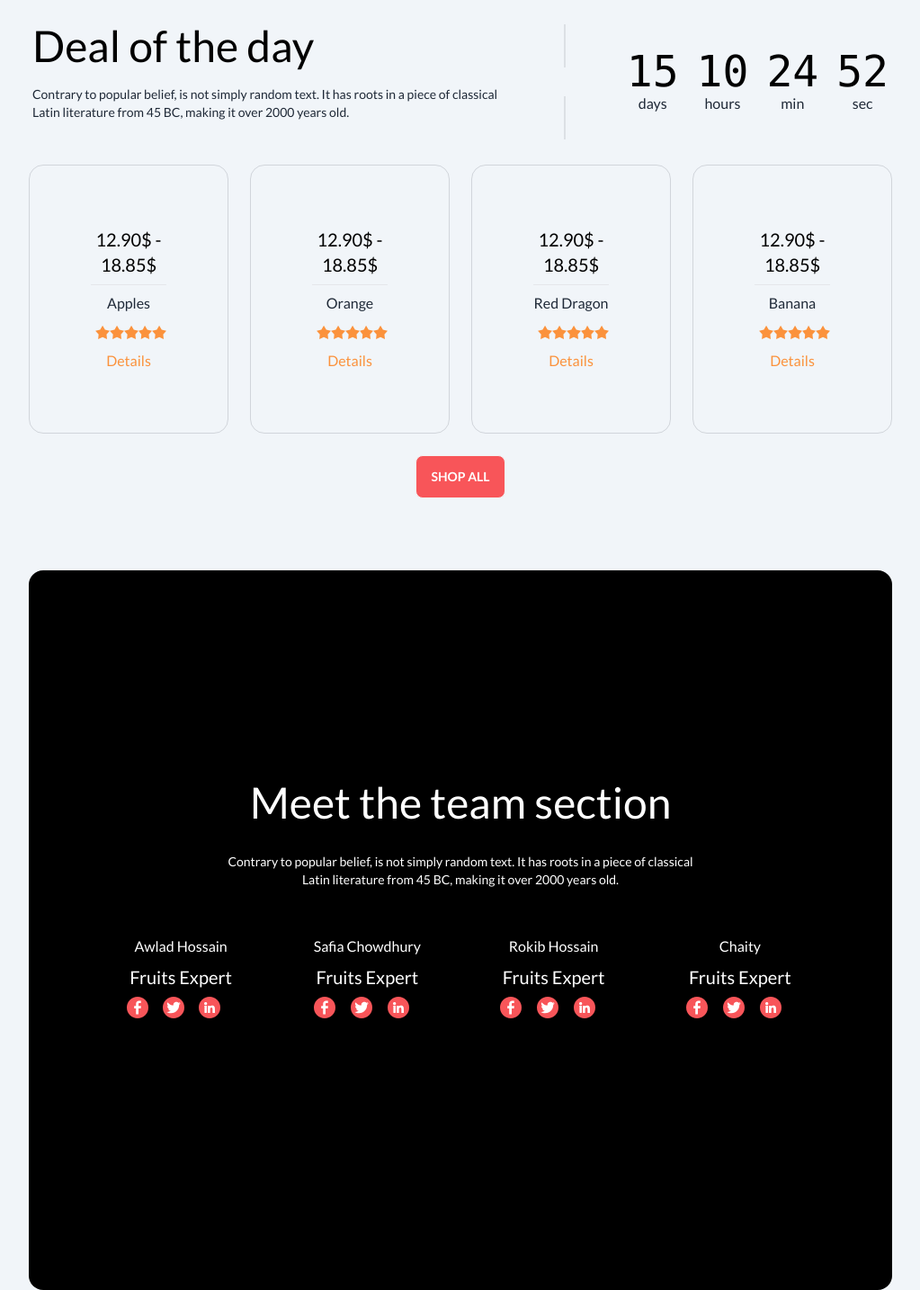
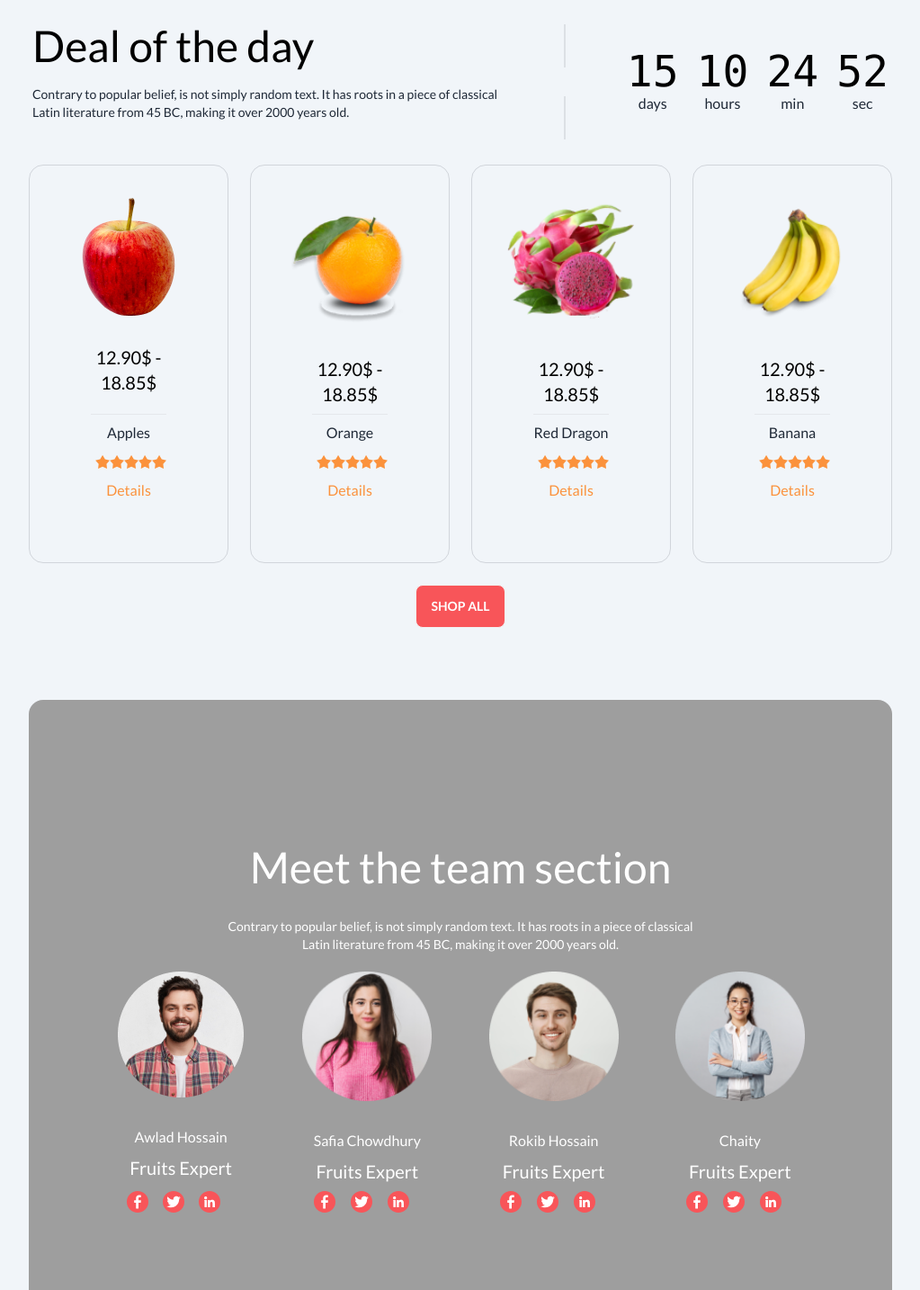
Before and after one commit to Minhajul79/fruit-burst, a plain HTML site: page index.html in a window 1280 px wide. Shown: the part 1013-2447 px from the top of the page at 90% size, without its empty margins (128-1151 px from the left). Drawn offline with nearby package versions, Linux system fonts and the light colour scheme; the site is published under a folder, as on GitHub Pages, so addresses that start at the root find nothing.

Commit message:
main section updated

```diff
--- a/index.html
+++ b/index.html
@@ -68,7 +68,7 @@
     <section>
       <div class="carousel w-full rounded-xl my-7">
         <div id="slide1" class="carousel-item relative w-full">
-          <div class="hero min-h-screen " style="background-image: url(/images/banner1.png);">
+          <div class="hero min-h-screen " style="background-image: url(./images/banner1.png);">
             <div class="hero-overlay bg-opacity-60"></div>
             <div class="hero-content text-center text-neutral-content">
               <div class="max-w-md">
@@ -84,7 +84,7 @@
           </div>
         </div>
         <div id="slide2" class="carousel-item relative w-full">
-          <div class="hero min-h-screen" style="background-image: url(/images/banner2.png);">
+          <div class="hero min-h-screen" style="background-image: url(./images/banner2.png);">
             <div class="hero-overlay bg-opacity-60"></div>
             <div class="hero-content text-center text-neutral-content">
               <div class="max-w-md">
@@ -100,7 +100,7 @@
           </div>
         </div>
         <div id="slide3" class="carousel-item relative w-full">
-          <div class="hero min-h-screen" style="background-image: url(/images/banner3.png);">
+          <div class="hero min-h-screen" style="background-image: url(./images/banner3.png);">
             <div class="hero-overlay bg-opacity-60"></div>
             <div class="hero-content text-center text-neutral-content">
               <div class="max-w-md">
@@ -116,7 +116,7 @@
           </div>
         </div>
         <div id="slide4" class="carousel-item relative w-full">
-          <div class="hero min-h-screen" style="background-image: url(/images/banner4.png);">
+          <div class="hero min-h-screen" style="background-image: url(./images/banner4.png);">
             <div class="hero-overlay bg-opacity-60"></div>
             <div class="hero-content text-center text-neutral-content">
               <div class="max-w-md">
@@ -181,7 +181,7 @@
       <div class="grid gap-6 grid-cols-1 md:grid-cols-2 lg:grid-cols-4 pt-6">
         <!-- first card -->
         <div class="card  p-9 border border-gray-300">
-          <figure><img class="w-30" src="/images/fruit6.png" alt="" /></figure>
+          <figure><img class="w-30" src="./images/fruit6.png" alt="" /></figure>
           <div class="card-body">
             <p class="text-center text-xl text-black">12.90$ - 18.85$</p>
             <hr>
@@ -208,7 +208,7 @@
               <div class="modal">
                 <div class="modal-box bg-white">
                   <div class="card  p-9 border border-gray-300">
-                    <figure><img class="w-36" src="/images/fruit6.png" alt="" /></figure>
+                    <figure><img class="w-36" src="./images/fruit6.png" alt="" /></figure>
                     <div class="card-body">
                       <h4 class="text-base text-center text-black">Apple</h4>
                       <p class="text-center text-xl ">Professional employees are there
@@ -242,7 +242,7 @@
         </div>
         <!-- 2nd card -->
         <div class="card  p-9 border border-gray-300">
-          <figure><img class="w-36" src="/images/fruit7.png" alt="" /></figure>
+          <figure><img class="w-36" src="./images/fruit7.png" alt="" /></figure>
           <div class="card-body">
             <p class="text-center text-xl text-black">12.90$ - 18.85$</p>
             <hr>
@@ -270,7 +270,7 @@
               <div class="modal">
                 <div class="modal-box bg-white">
                   <div class="card  p-9 border border-gray-300">
-                    <figure><img class="w-36" src="/images/fruit7.png" alt="Orange" /></figure>
+                    <figure><img class="w-36" src="./images/fruit7.png" alt="Orange" /></figure>
                     <div class="card-body">
                       <h4 class="text-base text-center text-black">Orange</h4>
                       <p class="text-center text-xl ">Professional employees are there
@@ -304,7 +304,7 @@
         </div>
         <!-- 3rd card -->
         <div class="card  p-9 border border-gray-300">
-          <figure><img class="w-36" src="/images/fruit8.png" alt="" /></figure>
+          <figure><img class="w-36" src="./images/fruit8.png" alt="" /></figure>
           <div class="card-body">
             <p class="text-center text-xl text-black">12.90$ - 18.85$</p>
             <hr>
@@ -330,7 +330,7 @@
               <div class="modal">
                 <div class="modal-box bg-white">
                   <div class="card  p-9 border border-gray-300">
-                    <figure><img class="w-36" src="/images/fruit8.png" alt="" /></figure>
+                    <figure><img class="w-36" src="./images/fruit8.png" alt="" /></figure>
                     <div class="card-body">
                       <h4 class="text-base text-center text-black">Red Dragon</h4>
                       <p class="text-center text-xl ">Professional employees are there
@@ -364,7 +364,7 @@
         </div>
         <!-- 4rt card -->
         <div class="card  p-9 border border-gray-300">
-          <figure><img class="w-36" src="/images/fruit9.png" alt="" /></figure>
+          <figure><img class="w-36" src="./images/fruit9.png" alt="" /></figure>
           <div class="card-body">
             <p class="text-center text-xl text-black">12.90$ - 18.85$</p>
             <hr>
@@ -384,13 +384,13 @@
             </div>
             <!-- The button to open modal -->
             <div class="text-center ">
-              <label for="my_modal_8" class="link link-hover text-orange-400 ">Details</label>
+              <label for="my_modal_9" class="link link-hover text-orange-400 ">Details</label>
 
-              <input type="checkbox" id="my_modal_8" class="modal-toggle" />
+              <input type="checkbox" id="my_modal_9" class="modal-toggle" />
               <div class="modal">
                 <div class="modal-box bg-white">
                   <div class="card  p-9 border border-gray-300">
-                    <figure><img class="w-36" src="/images/fruit9.png" alt="" /></figure>
+                    <figure><img class="w-36" src="./images/fruit9.png" alt="" /></figure>
                     <div class="card-body">
                       <h4 class="text-base text-center text-black">Banana</h4>
                       <p class="text-center text-xl ">Professional employees are there
@@ -414,8 +414,8 @@
                     </div>
                   </div>
                   <div class="modal-action">
-                    <label for="my_modal_8" class="btn">Close</label>
-                    <label for="my_modal_8" class="btn bg-orange-600">Buy Now</label>
+                    <label for="my_modal_9" class="btn">Close</label>
+                    <label for="my_modal_9" class="btn bg-orange-600">Buy Now</label>
                   </div>
                 </div>
               </div>
@@ -430,7 +430,7 @@
 
     <!-- meat section -->
 
-    <section class="hero min-h-screen mt-20 rounded-2xl bg-black " style="background-image: url(/images/team.png);">
+    <section class="hero min-h-screen mt-20 rounded-2xl bg-black " style="background-image: url(./images/team.png);">
       <div class="place-items-center">
         <div class="grid flex-grow h-20 card place-items-center ">
           <h3 class="text-white text-5xl">Meet the team section</h3>
@@ -446,7 +446,7 @@
         <div class="grid gap-6 grid-cols-1 md:grid-cols-2 lg:grid-cols-4 pt-6">
           <!-- first card -->
           <div class="card py-9 ">
-            <figure><img class="w-30" src="/images/member1.png" alt="" /></figure>
+            <figure><img class="w-30" src="./images/member1.png" alt="" /></figure>
             <div class="card-body">
               <h4 class="text-base text-white text-center">Awlad Hossain</h4>
               <p class="text-center text-white text-xl ">Fruits Expert</p>
@@ -507,7 +507,7 @@
           </div>
           <!-- 2nd card -->
           <div class="card py-9">
-            <figure><img class="w-36" src="/images/member2.png" alt="" /></figure>
+            <figure><img class="w-36" src="./images/member2.png" alt="" /></figure>
             <div class="card-body">
               <h4 class="text-base text-white text-center">Safia Chowdhury</h4>
               <p class="text-center text-white text-xl ">Fruits Expert</p>
@@ -568,7 +568,7 @@
           </div>
           <!-- 3rd card -->
           <div class="card py-9">
-            <figure><img class="w-36" src="/images/member3.png" alt="" /></figure>
+            <figure><img class="w-36" src="./images/member3.png" alt="" /></figure>
             <div class="card-body">
               <h4 class="text-base text-white text-center">Rokib Hossain</h4>
               <p class="text-center text-white text-xl ">Fruits Expert</p>
@@ -629,7 +629,7 @@
           </div>
           <!-- 4rt card -->
           <div class="card py-9">
-            <figure><img class="w-36" src="/images/member4.png" alt="" /></figure>
+            <figure><img class="w-36" src="./images/member4.png" alt="" /></figure>
             <div class="card-body">
               <h4 class="text-base text-white text-center">Chaity</h4>
               <p class="text-center text-white text-xl ">Fruits Expert</p>
```
